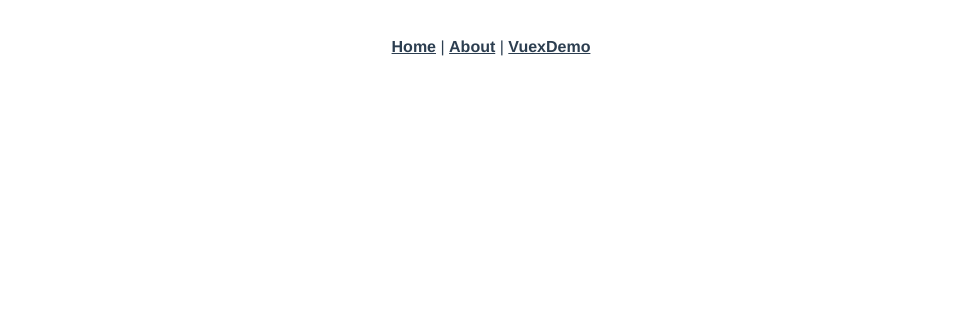
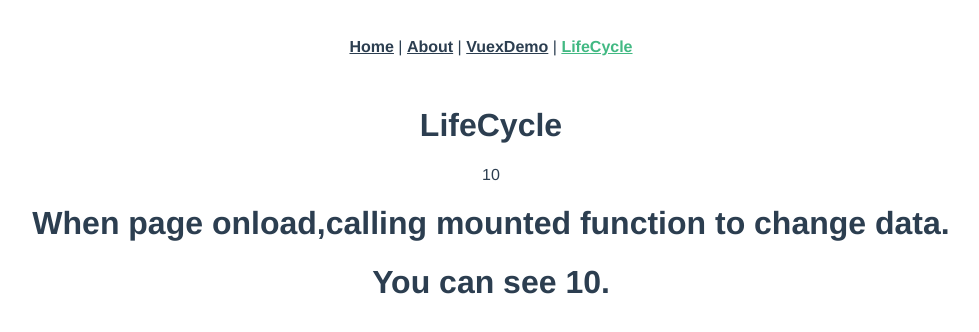
Before and after one commit to unromanticman/vue-cheatsheet, a Vue app: page /lifeCycle in a window 1280 px wide. Shown: the top 332 px of the page, without its empty margins (149-1128 px from the left). Built offline with nearby package versions, Linux system fonts and the light colour scheme.

Commit message:
life cycle常用函式實踐

```diff
--- a/src/App.vue
+++ b/src/App.vue
@@ -3,7 +3,8 @@
     <div id="nav">
       <router-link to="/">Home</router-link> |
       <router-link to="/about">About</router-link> |
-      <router-link to="/vuexDemo">VuexDemo</router-link>
+      <router-link to="/vuexDemo">VuexDemo</router-link> |
+      <router-link to="/lifeCycle">LifeCycle</router-link>
     </div>
     <router-view />
   </div>
--- a/src/router/index.js
+++ b/src/router/index.js
@@ -3,6 +3,7 @@ import VueRouter from 'vue-router'
 import Home from '../views/Home.vue'
 import About from '../views/About.vue'
 import VuexDemo from '../views/VuexDemo.vue'
+import LifeCycle from '../views/LifeCycle.vue'
 
 Vue.use(VueRouter)
 
@@ -24,6 +25,12 @@ const routes = [
     name: 'VuexDemo',
     component: VuexDemo,
     props: { pageName: 'VuexDemo' }
+  },
+  {
+    path: '/lifeCycle',
+    name: 'LifeCycle',
+    component: LifeCycle,
+    props: { pageName: 'LifeCycle' }
   }
 ]
 
--- /dev/null
+++ b/src/views/LifeCycle.vue
@@ -0,0 +1,22 @@
+<template>
+  <div>
+    <h1>{{ pageName }}</h1>
+    {{ number }}
+    <h1>When page onload,calling mounted function to change data.</h1>
+    <h1>You can see 10.</h1>
+  </div>
+</template>
+<script>
+export default {
+  name: "LifeCycle",
+  props: ["pageName"],
+  mounted: function () {// 用於頁面載入時使用
+    this.number = 10;
+  },
+  data: function () {
+    return {
+      number: 0,
+    };
+  },
+};
+</script>
```
